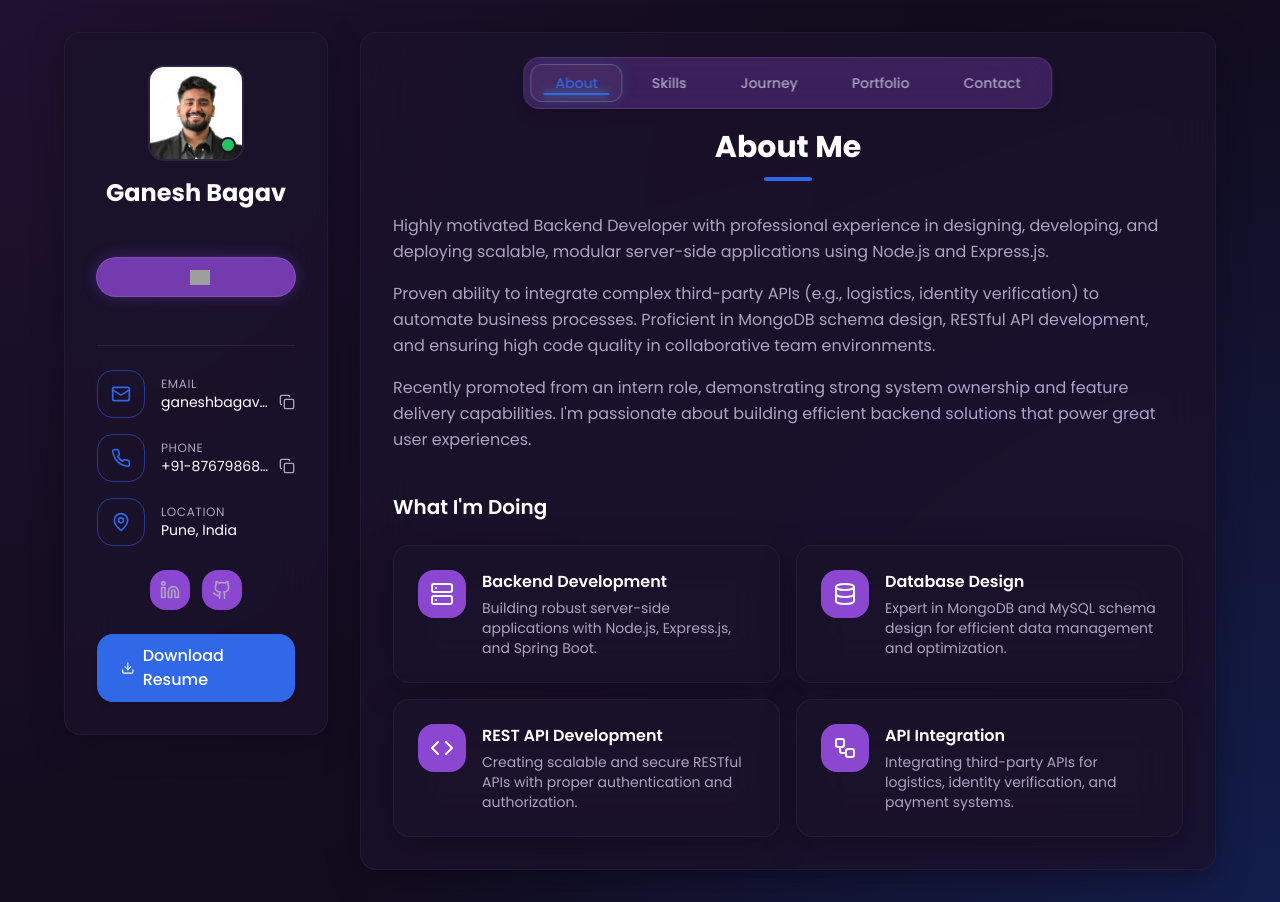
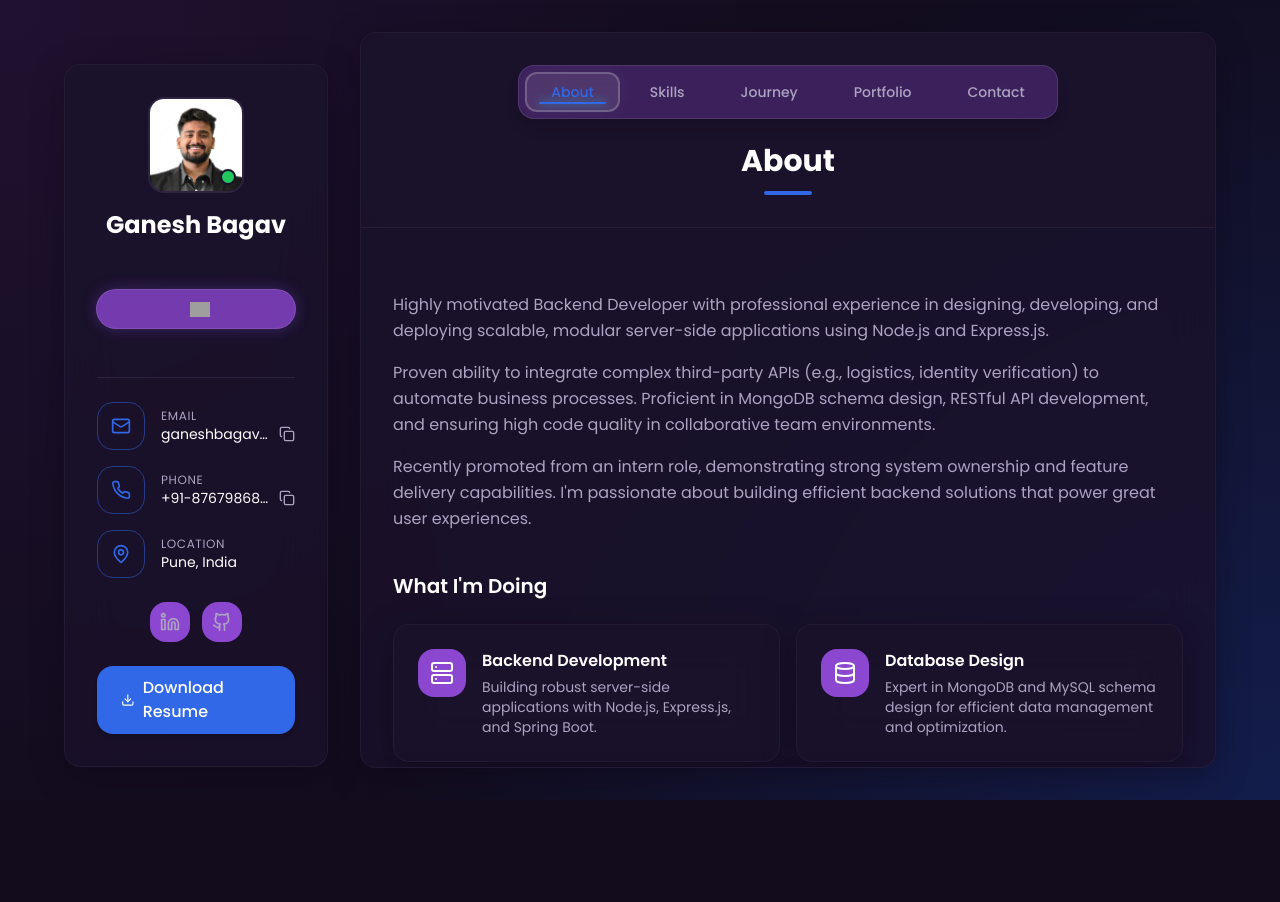
Before and after one commit to ganeshbagav/portfolio, a React (Vite) app: page / in a window 1280 px wide. After the commit the page ends 800 px from the top, so only its background shows below. Built offline with nearby package versions, Linux system fonts and the light colour scheme; grey boxes are pictures that could not be loaded; the HTML template or start-up script is replaced by a standard one.

Commit message:
UI Fixes

```diff
--- a/src/components/Navigation.tsx
+++ b/src/components/Navigation.tsx
@@ -9,15 +9,15 @@ const sections = ["About", "Skills", "Journey", "Portfolio", "Contact"];
 
 const Navigation = ({ activeSection, onSectionChange }: NavigationProps) => {
   return (
-    <nav className="fixed top-6 left-1/2 -translate-x-1/2 z-50 w-full px-4 max-w-fit">
-      <div className="px-1.5 py-1.5 bg-secondary/30 backdrop-blur-xl border border-white/10 rounded-2xl shadow-lg flex items-center gap-1 overflow-x-auto max-w-[calc(100vw-2rem)] no-scrollbar">
+    <nav className="w-full flex justify-center">
+      <div className="px-1.5 py-1.5 bg-secondary/30 backdrop-blur-xl border border-white/10 rounded-2xl shadow-lg flex items-center gap-1 overflow-x-auto max-w-full no-scrollbar">
         {sections.map((section) => (
           <motion.button
             key={section}
             onClick={() => onSectionChange(section)}
-            className={`relative px-4 md:px-6 py-2 rounded-xl text-sm font-medium transition-all duration-300 whitespace-nowrap ${activeSection === section
-              ? "text-primary bg-white/5 border border-white/20 shadow-[0_0_15px_rgba(34,211,238,0.1)]"
-              : "text-muted-foreground hover:text-foreground hover:bg-white/5 border border-transparent"
+            className={`relative px-4 md:px-6 py-2 rounded-xl text-sm font-medium transition-all duration-300 whitespace-nowrap border-2 ${activeSection === section
+              ? "text-primary bg-white/10 border-white/20 shadow-[0_0_20px_rgba(255,255,255,0.05)]"
+              : "text-muted-foreground hover:text-foreground hover:bg-white/5 border-transparent"
               }`}
             whileHover={{ scale: 1.02 }}
             whileTap={{ scale: 0.98 }}
--- a/src/components/sections/AboutSection.tsx
+++ b/src/components/sections/AboutSection.tsx
@@ -31,7 +31,6 @@ const AboutSection = () => {
       animate={{ opacity: 1, y: 0 }}
       transition={{ duration: 0.5 }}
     >
-      <h2 className="section-title">About Me</h2>
 
       <div className="mt-8 space-y-4 text-muted-foreground leading-relaxed">
         <p>
--- a/src/components/sections/ContactSection.tsx
+++ b/src/components/sections/ContactSection.tsx
@@ -55,7 +55,6 @@ const ContactSection = () => {
       animate={{ opacity: 1, y: 0 }}
       transition={{ duration: 0.5 }}
     >
-      <h2 className="section-title">Contact</h2>
 
       <div className="mt-8">
         {/* Contact Form */}
--- a/src/components/sections/PortfolioSection.tsx
+++ b/src/components/sections/PortfolioSection.tsx
@@ -93,7 +93,6 @@ const PortfolioSection = () => {
       animate={{ opacity: 1, y: 0 }}
       transition={{ duration: 0.5 }}
     >
-      <h2 className="section-title">Portfolio</h2>
 
       {/* Category Filter */}
       <div className="flex gap-4 mt-8 mb-8">
@@ -101,11 +100,10 @@ const PortfolioSection = () => {
           <button
             key={category}
             onClick={() => setActiveCategory(category)}
-            className={`text-sm font-medium transition-colors duration-300 ${
-              activeCategory === category
-                ? "text-primary"
-                : "text-muted-foreground hover:text-foreground"
-            }`}
+            className={`text-sm font-medium transition-colors duration-300 ${activeCategory === category
+              ? "text-primary"
+              : "text-muted-foreground hover:text-foreground"
+              }`}
           >
             {category}
           </button>
--- a/src/components/sections/ResumeSection.tsx
+++ b/src/components/sections/ResumeSection.tsx
@@ -34,7 +34,6 @@ const ResumeSection = () => {
       animate={{ opacity: 1, y: 0 }}
       transition={{ duration: 0.5 }}
     >
-      <h2 className="section-title">Journey</h2>
 
       {/* Experience */}
       <div className="mt-8">
--- a/src/components/sections/SkillsSection.tsx
+++ b/src/components/sections/SkillsSection.tsx
@@ -30,7 +30,6 @@ const SkillsSection = () => {
       animate={{ opacity: 1, y: 0 }}
       transition={{ duration: 0.5 }}
     >
-      <h2 className="section-title">Skills</h2>
 
       <div className="mt-8 space-y-8">
         {skillCategories.map((category, categoryIndex) => (
--- a/src/pages/Index.tsx
+++ b/src/pages/Index.tsx
@@ -29,42 +29,55 @@ const Index = () => {
   };
 
   return (
-    <div className="min-h-screen py-8 px-4 md:px-8 lg:px-16">
-      <div className="max-w-7xl mx-auto">
-        <div className="grid grid-cols-1 lg:grid-cols-12 gap-8">
+    <div className="h-screen overflow-hidden py-4 md:py-8 px-4 md:px-8 lg:px-16 flex flex-col">
+      <div className="max-w-7xl mx-auto w-full h-full flex flex-col">
+        <div className="grid grid-cols-1 lg:grid-cols-12 gap-8 flex-1 min-h-0">
           {/* Profile Sidebar */}
-          <div className="lg:col-span-4 xl:col-span-3">
+          <aside className="lg:col-span-4 xl:col-span-3 h-full overflow-y-auto lg:overflow-visible no-scrollbar">
             <ProfileCard />
-          </div>
+          </aside>
 
           {/* Main Content */}
-          <motion.main
-            initial={{ opacity: 0, y: 20 }}
-            animate={{ opacity: 1, y: 0 }}
-            transition={{ duration: 0.6, delay: 0.2 }}
-            className="lg:col-span-8 xl:col-span-9 glass-card p-6 md:p-8"
+          <main
+            className="lg:col-span-8 xl:col-span-9 glass-card flex flex-col min-h-0 relative h-full overflow-hidden"
           >
-            {/* Navigation */}
-            <Navigation
-              activeSection={activeSection}
-              onSectionChange={setActiveSection}
-            />
+            {/* Locked Header */}
+            <div className="shrink-0 z-40 bg-card/95 backdrop-blur-xl border-b border-white/5 rounded-t-2xl p-4 md:p-8 space-y-4 md:space-y-6">
+              {/* Navigation */}
+              <Navigation
+                activeSection={activeSection}
+                onSectionChange={setActiveSection}
+              />
 
-            {/* Content */}
-            <div className="pt-28 md:pt-16">
+              {/* Dynamic Title */}
+              <motion.div
+                key={activeSection + "-title"}
+                initial={{ opacity: 0, y: -10 }}
+                animate={{ opacity: 1, y: 0 }}
+                transition={{ duration: 0.3 }}
+                className="flex flex-col items-center"
+              >
+                <h2 className="section-title !mb-0 text-2xl md:text-3xl">
+                  {activeSection === "Journey" ? "My Journey" : activeSection}
+                </h2>
+              </motion.div>
+            </div>
+
+            {/* Internal Scrollable Content Area */}
+            <div className="flex-1 overflow-y-auto p-4 md:p-8 pt-6 no-scrollbar">
               <AnimatePresence mode="wait">
                 <motion.div
                   key={activeSection}
-                  initial={{ opacity: 0, x: 20 }}
-                  animate={{ opacity: 1, x: 0 }}
-                  exit={{ opacity: 0, x: -20 }}
+                  initial={{ opacity: 0, y: 15 }}
+                  animate={{ opacity: 1, y: 0 }}
+                  exit={{ opacity: 0, y: -15 }}
                   transition={{ duration: 0.3 }}
                 >
                   {renderSection()}
                 </motion.div>
               </AnimatePresence>
             </div>
-          </motion.main>
+          </main>
         </div>
       </div>
     </div>
```
